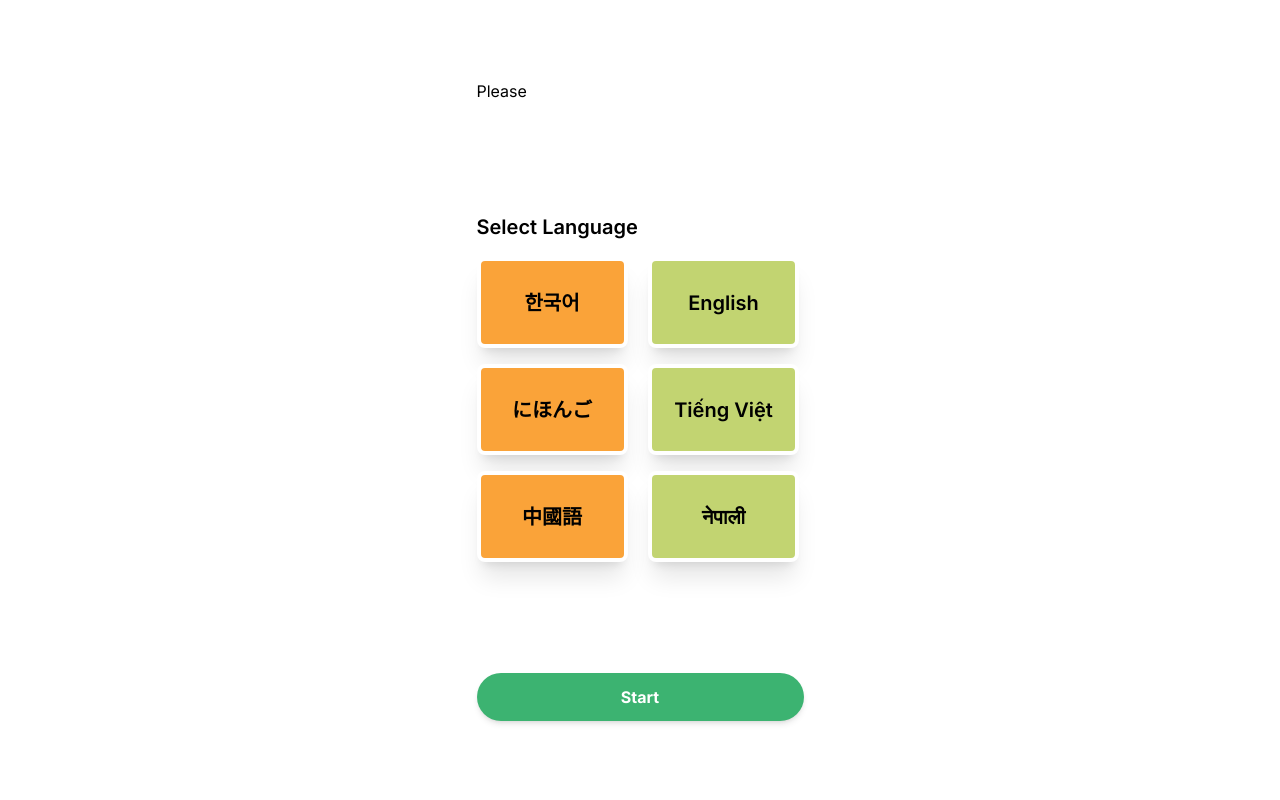
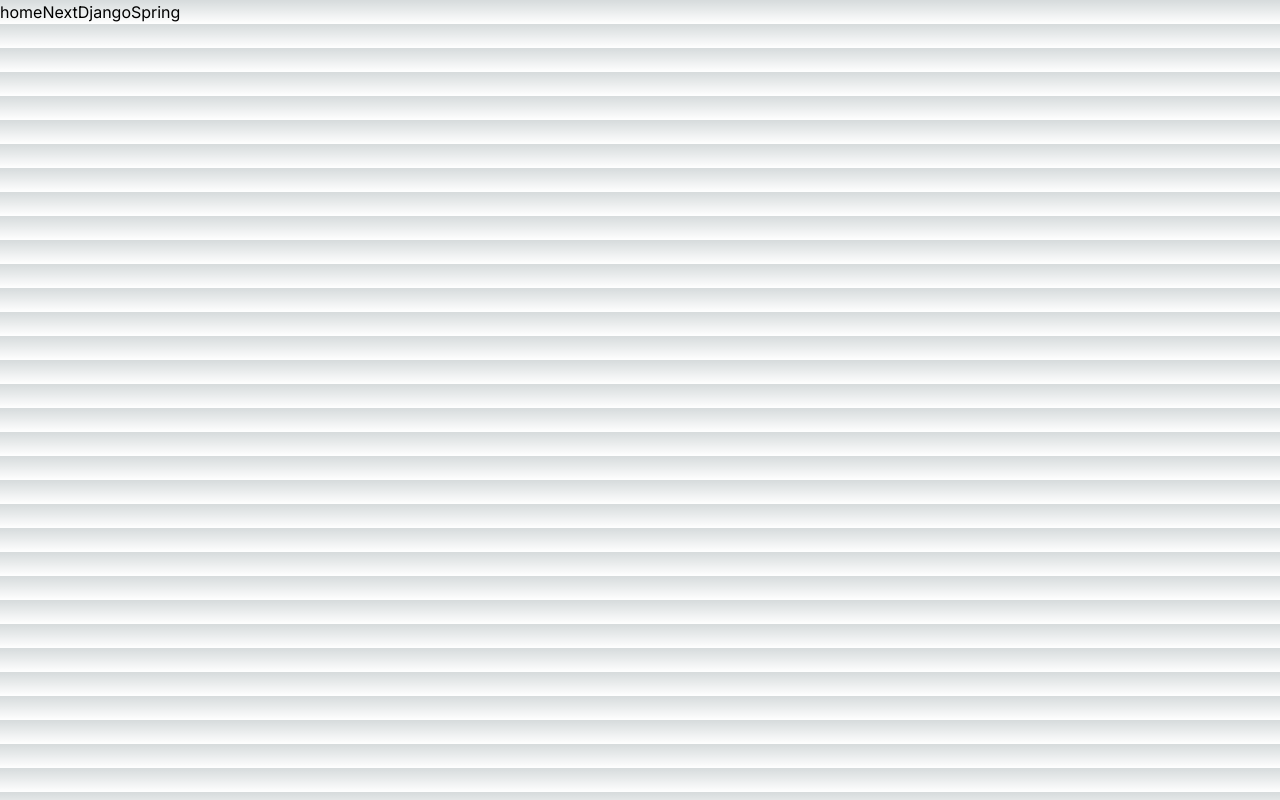
Before and after one commit to KDT-BokJob/project-please-front, a Next.js app: page / in a window 1280 px wide. Built offline with nearby package versions, Linux system fonts and the light colour scheme.

Commit message:
Revert "✨ Feat: entry 페이지 퍼블리싱"

```diff
--- a/src/app/globals.css
+++ b/src/app/globals.css
@@ -18,4 +18,10 @@
 
 body {
   color: rgb(var(--foreground-rgb));
+  background: linear-gradient(
+      to bottom,
+      transparent,
+      rgb(var(--background-end-rgb))
+    )
+    rgb(var(--background-start-rgb));
 }
--- a/src/app/page.tsx
+++ b/src/app/page.tsx
@@ -1,46 +1,12 @@
-import { Button } from '@/components/ui/button'
+import Image from 'next/image'
 
-const languageArr = [
-  {
-    language: '한국어',
-  },
-  {
-    language: 'English',
-  },
-  {
-    language: 'にほんご',
-  },
-  {
-    language: 'Tiếng Việt',
-  },
-  {
-    language: '中國語',
-  },
-  {
-    language: 'नेपाली',
-  },
-]
-
-export default function Entry() {
+export default function Home() {
   return (
-    <main className="w-[23.4375rem] h-screen px-6 py-6 flex flex-col justify-around m-auto">
-      <h1>Please</h1>
-      <section>
-        <h2 className="font-semibold text-xl">Select Language</h2>
-        <div className="grid grid-cols-2 gap-4 mt-4">
-          {languageArr.map((data, index) => (
-            <Button
-              key={data.language}
-              className={`w-[9.4375rem] h-[5.6875rem] border-4 border-white rounded-lg text-xl text-black font-semibold ${
-                index % 2 ? 'bg-[#C2D471]' : 'bg-[#FAA339]'
-              } shadow-xl`}
-            >
-              {data.language}
-            </Button>
-          ))}
-        </div>
-      </section>
-      <Button className="w-full h-12 rounded-full font-bold text-base text-white bg-[#3CB371] shadow-md">Start</Button>
+    <main>
+      home
+      <a href="http://localhost:3000">Next</a>
+      <a href="http://localhost:8000">Django</a>
+      <a href="http://localhost:8080">Spring</a>
     </main>
   )
 }
```
Also changed, not shown: package.json (+2 -10 lines), .cz-config.js (deleted), 1 other file (tests, documents, lock files or other folders).
